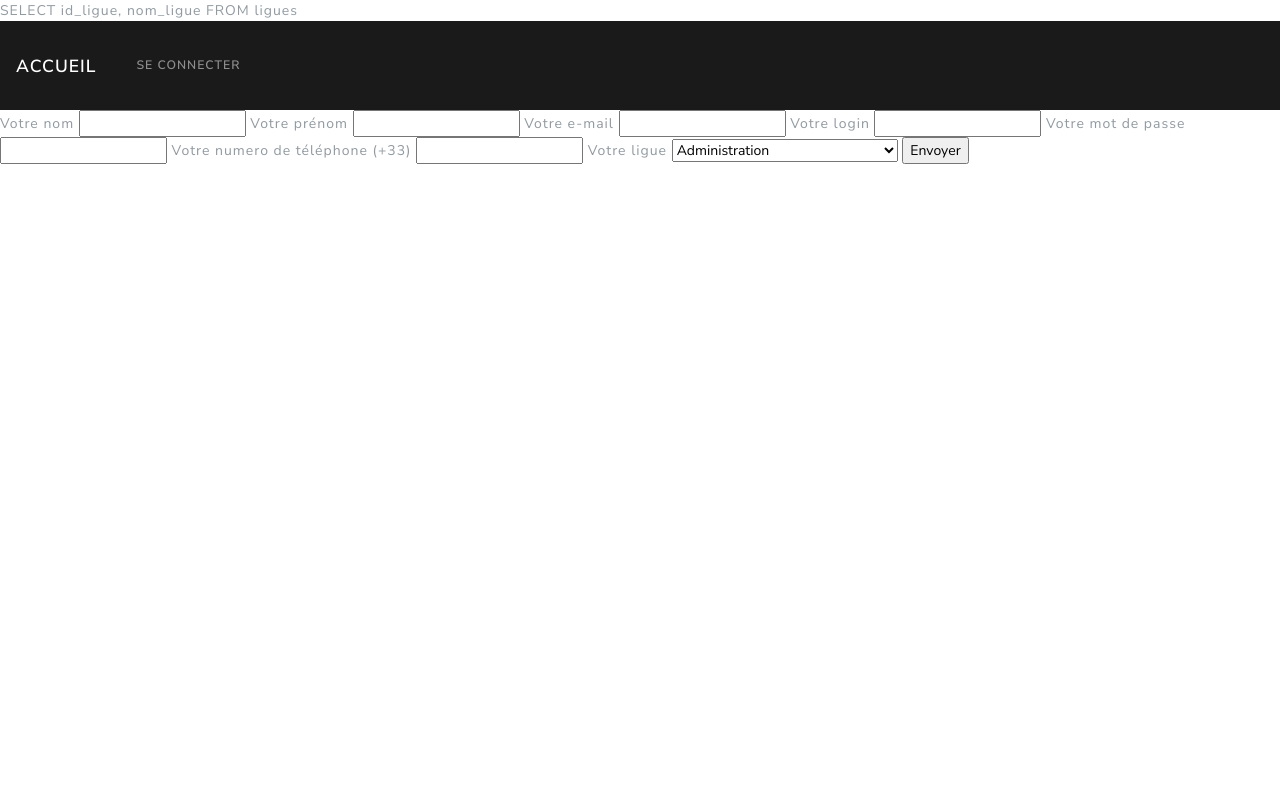
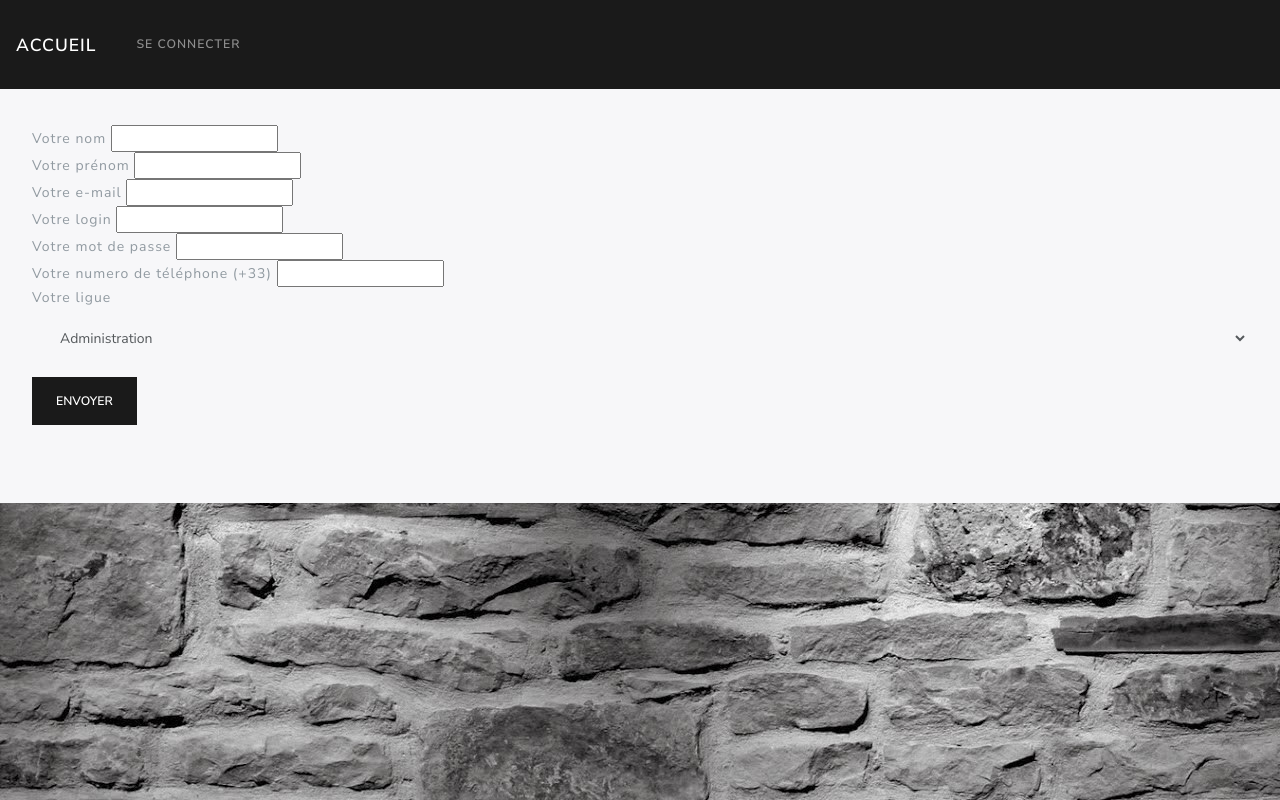
Before and after one commit to ZavickB/M2L, a PHP site: page /index.php?action=addUser in a window 1280 px wide. Run offline with PHP 8.4, Linux system fonts and the light colour scheme; data comes from the database, SQL or seed files in the repository.

Commit message:
Correctif + Améliorations
####---- Correction
- Erreur lors de la redirection une fois dans la vue de la reservation (problème de route)

####---- Améliorations
- Fixation de la navbar
- Ajout d'une image de fond
- Ajout de header/footer sur chaque redir de l'index (suppression de chacune des vues)
- Refonte de l'ajout d'utilisateur
- Modification affSalles
- Modification de la classe de certains boutons

```diff
--- a/Public/css/stylesheet.css
+++ b/Public/css/stylesheet.css
@@ -1,10 +1,19 @@
+
+ /* The navigation bar */
 .navbar {
-  position: relative;
-  min-height: 50px;
-  margin-bottom: 20px;
-  border: 1px solid transparent;
+  overflow: hidden;
+  background-color: #333;
+  position: fixed; /* Set the navbar to fixed position */
+  top: 0; /* Position the navbar at the top of the page */
+  width: 100%; /* Full width */
 }
-.navbar-default {
-  background-color: #f8f8f8;
-  border-color: #e7e7e7;
+
+/* Main content */
+.main {
+  margin-top: 40px; /* Add a top margin to avoid content overlay */
 }
+
+/* BackGround */
+body {
+    background-image: url(../../images/back.jpg)
+}
--- a/nbproject/private/private.xml
+++ b/nbproject/private/private.xml
@@ -2,6 +2,9 @@
 <project-private xmlns="http://www.netbeans.org/ns/project-private/1">
     <editor-bookmarks xmlns="http://www.netbeans.org/ns/editor-bookmarks/2" lastBookmarkId="0"/>
     <open-files xmlns="http://www.netbeans.org/ns/projectui-open-files/2">
-        <group/>
+        <group>
+            <file>file:/Applications/MAMP/htdocs/PPE1/Public/css/stylesheet.css</file>
+            <file>file:/Applications/MAMP/htdocs/PPE1/vues/header.php</file>
+        </group>
     </open-files>
 </project-private>
--- a/vues/addUser.php
+++ b/vues/addUser.php
@@ -1,29 +1,29 @@
-<?php include("header.php");?>
 <?php
 
 $pdo = get_pdo();
 
 $req = $pdo->query("SELECT * FROM ligues where id_ligue != 1 ");
 $ligues = $req->fetchall(); ?>
-
+<div class="jumbotron">
 <form action="index.php?action=ajoutUser" method="post">
-Votre nom <input type="text" name='nom_user' />
-Votre prénom <input type="text" name='pnom_user' />
-Votre e-mail <input type="email" name='mail'/>
-Votre login <input type="text" name="login"/>
-Votre mot de passe <input type="text" name='mdp' />
+Votre nom <input type="text" name='nom_user' /> <br/>
+Votre prénom <input type="text" name='pnom_user' /> <br/>
+Votre e-mail <input type="email" name='mail'/> <br/>
+Votre login <input type="text" name="login"/> <br/>
+Votre mot de passe <input type="text" name='mdp' /> <br/>
 Votre numero de téléphone (+33) <input type="tel" name="tel"
-                                       minleght='9' maxlength="9"required>
-Votre ligue <select name="id_ligue"> <?php foreach($tabligues as $uneligue){
+                                       minleght='9' maxlength="9"required> <br/>
+   <div class="form-group">
+      <label for="exampleSelect1">Votre ligue </label>
+      <select name="id_ligue" class="form-control">
+          <?php foreach($tabligues as $uneligue){
              echo '<option value="'.$uneligue['id_ligue'].'">'.$uneligue['nom_ligue'].'</option>';}
           ?>
       </select>
-<input type="submit" value='Envoyer'/>
+   </div>
+<input type="submit" class="btn btn-primary" value='Envoyer'/>
 </form>
+</div>
 
-
-        <?php
-            include("footer.php");
-        ?>
     </body>
 </html>
--- a/vues/footer.php
+++ b/vues/footer.php
@@ -1,5 +1,8 @@
+
+</div>
     <script src="https://code.jquery.com/jquery-3.3.1.slim.min.js" integrity="sha384-q8i/X+965DzO0rT7abK41JStQIAqVgRVzpbzo5smXKp4YfRvH+8abtTE1Pi6jizo" crossorigin="anonymous"></script>
     <script src="https://cdnjs.cloudflare.com/ajax/libs/popper.js/1.14.7/umd/popper.min.js" integrity="sha384-UO2eT0CpHqdSJQ6hJty5KVphtPhzWj9WO1clHTMGa3JDZwrnQq4sF86dIHNDz0W1" crossorigin="anonymous"></script>
     <script src="https://stackpath.bootstrapcdn.com/bootstrap/4.3.1/js/bootstrap.min.js" integrity="sha384-JjSmVgyd0p3pXB1rRibZUAYoIIy6OrQ6VrjIEaFf/nJGzIxFDsf4x0xIM+B07jRM" crossorigin="anonymous"></script>
-  </body>
+
+    </body>
 </html>
--- a/vues/header.php
+++ b/vues/header.php
@@ -4,6 +4,7 @@
     <meta charset="utf-8">
     <link rel="stylesheet" href="./Public/css/bootstrap.min.css">
     <link rel="stylesheet" href="./Public/css/calendar.css">
+    <link rel="stylesheet" href="./Public/css/stylesheet.css">
     <link rel="stylesheet" href="https://use.fontawesome.com/releases/v5.7.2/css/all.css" integritfnmOCqbTlWIlj8LyTjo7mOUStjsKC4pOpQbqyi7RrhN7udi9RwhKkMHpvLbHG9Sr" crossorigin="anonymous">
 
 
@@ -11,7 +12,7 @@
   </head>
   <body>
 
-    <nav class="navbar navbar-expand-lg navbar-dark bg-primary">
+    <nav id="navbar" class="navbar navbar-expand-lg navbar-dark bg-primary">
             <a class="navbar-brand" href="index.php?action=home">Accueil</a>
 
         <button id="showmenu"class="navbar-toggler" type="button" data-toggle="collapse" data-target="#navbarColor03" aria-controls="navbarColor03" aria-expanded="false" aria-label="Toggle navigation">
@@ -54,3 +55,4 @@
             </ul>
         </div>
     </nav>
+<div class="main">
```
Also changed, not shown: index.php (+20 -2 lines), vues/Calendar.php (+3 -5 lines), vues/affSalles.php (+2 -5 lines), vues/event.php (+1 -8 lines), vues/formRes.php (deleted, +0 -12 lines), vues/home.php (+0 -7 lines), vues/logging.php (+4 -11 lines), images/back.jpg (added), images/classroom.jpg (renamed from images/classroom-2093744_19201.jpg). Lines whose indentation alone changed are shown as unchanged.
